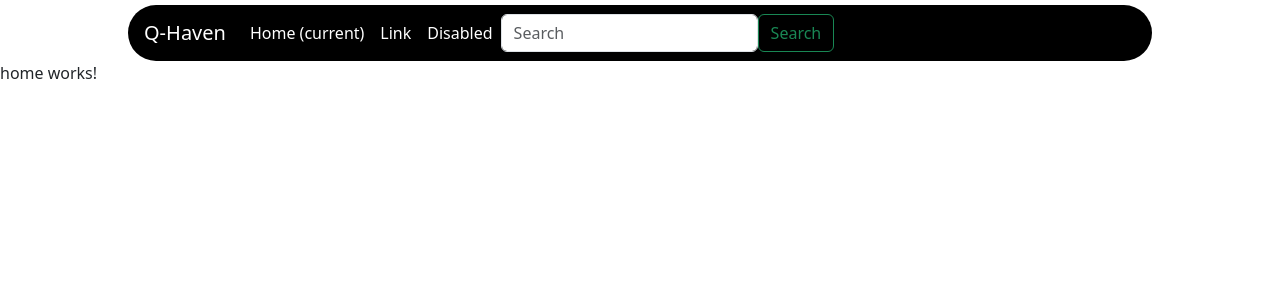
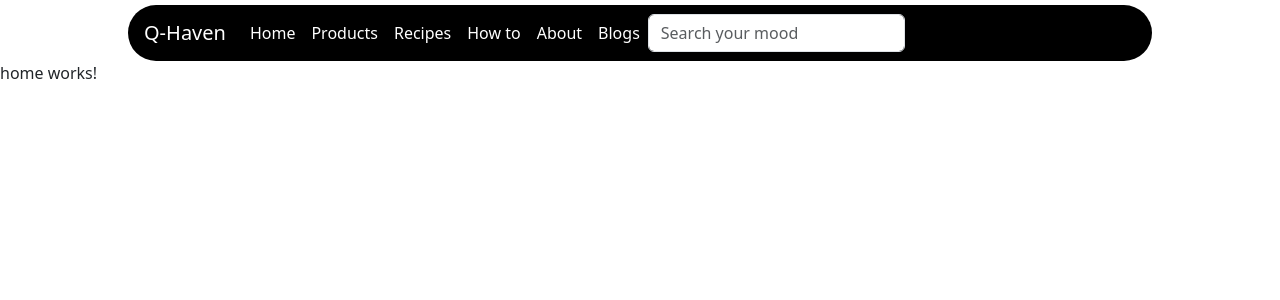
Before and after one commit to Carol254/qaffeeHaven, an Angular app: page / in a window 1280 px wide. Shown: the top 300 px of the page. Built offline with nearby package versions, Linux system fonts and the light colour scheme.

Commit message:
few changes made

```diff
--- a/src/app/header/header.component.html
+++ b/src/app/header/header.component.html
@@ -6,18 +6,26 @@
       <a class="navbar-brand" href="#">Q-Haven</a>
       <ul class="navbar-nav mr-auto mt-2 mt-lg-0">
         <li class="nav-item active">
-          <a class="nav-link" href="#">Home <span class="sr-only">(current)</span></a>
+          <a class="nav-link" href="#">Home</a>
         </li>
         <li class="nav-item">
-          <a class="nav-link" href="#">Link</a>
+          <a class="nav-link" href="#">Products</a>
         </li>
         <li class="nav-item">
-          <a class="nav-link disabled" href="#">Disabled</a>
+            <a class="nav-link" href="#">Recipes</a>
+          </li>
+          <li class="nav-item">
+            <a class="nav-link" href="#">How to</a>
+          </li>
+        <li class="nav-item">
+          <a class="nav-link" href="#">About</a>
         </li>
+        <li class="nav-item">
+            <a class="nav-link" href="#">Blogs</a>
+          </li>
       </ul>
       <form class="form-inline d-flex my-2 my-lg-0">
-        <input class="form-control mr-sm-2" type="search" placeholder="Search" aria-label="Search">
-        <button class="btn btn-outline-success my-2 my-sm-0" type="submit">Search</button>
+        <input class="form-control mr-sm-2" type="search" placeholder="Search your mood" aria-label="Search">
       </form>
     </div>
   </nav>
```
